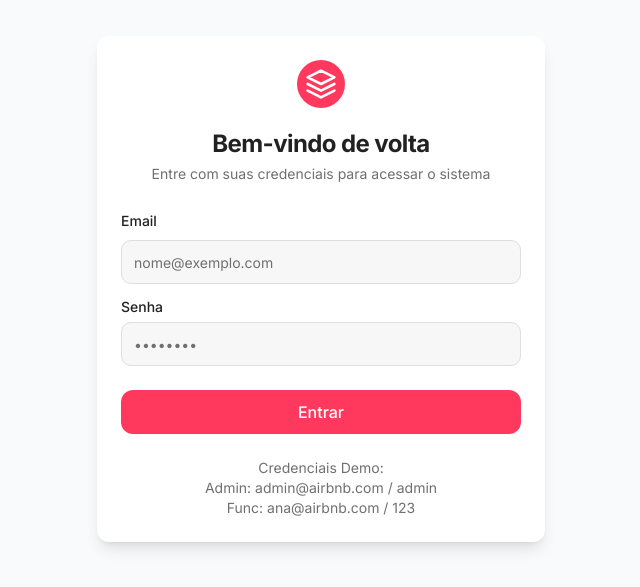
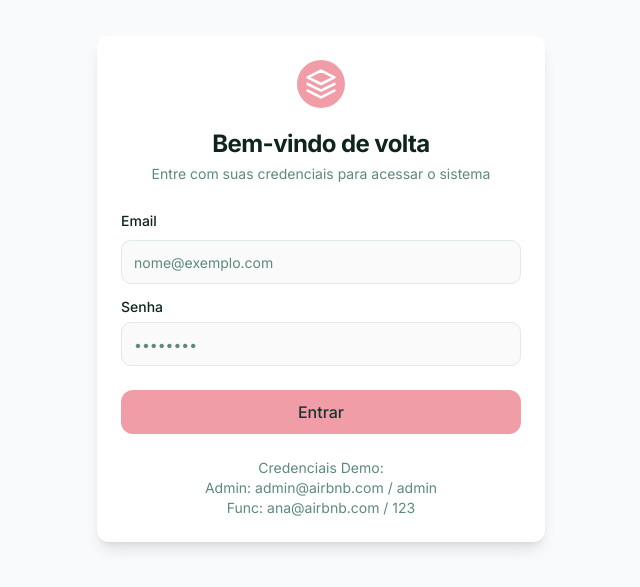
Before and after one commit to jefersonz2play-alt/sistema-financeiro-nesamua-gu9x24o51, a React (Vite) app: page /login in a window 1280 px wide. Shown: the part 111-698 px from the top of the page, without its empty margins (319-959 px from the left). Built offline with nearby package versions, Linux system fonts and the light colour scheme.

Commit message:
Refactor UI and add customer/employee association

```diff
--- a/src/components/cash-flow/AddTransactionDialog.tsx
+++ b/src/components/cash-flow/AddTransactionDialog.tsx
@@ -23,6 +23,7 @@ import {
   FormItem,
   FormLabel,
   FormMessage,
+  FormDescription,
 } from '@/components/ui/form'
 import { Input } from '@/components/ui/input'
 import {
@@ -39,6 +40,7 @@ import {
 } from '@/components/ui/popover'
 import { Calendar } from '@/components/ui/calendar'
 import { cn } from '@/lib/utils'
+import useDataStore from '@/stores/useDataStore'
 
 const formSchema = z.object({
   description: z.string().min(2, {
@@ -53,6 +55,9 @@ const formSchema = z.object({
   date: z.date({
     required_error: 'Selecione uma data.',
   }),
+  customerId: z.string().optional(),
+  employeeId: z.string().optional(),
+  employeePayment: z.string().optional(),
 })
 
 interface AddTransactionDialogProps {
@@ -61,11 +66,15 @@ interface AddTransactionDialogProps {
     amount: number
     type: 'entry' | 'exit'
     date: Date
+    customerId?: string
+    employeeId?: string
+    employeePayment?: number
   }) => void
 }
 
 export function AddTransactionDialog({ onAdd }: AddTransactionDialogProps) {
   const [open, setOpen] = useState(false)
+  const { customers, employees } = useDataStore()
 
   const form = useForm<z.infer<typeof formSchema>>({
     resolver: zodResolver(formSchema),
@@ -74,15 +83,41 @@ export function AddTransactionDialog({ onAdd }: AddTransactionDialogProps) {
       amount: '',
       type: 'entry',
       date: new Date(),
+      customerId: undefined,
+      employeeId: undefined,
+      employeePayment: '',
     },
   })
 
+  const watchType = form.watch('type')
+
   function onSubmit(values: z.infer<typeof formSchema>) {
+    // Validation for associations if it is an entry
+    if (values.type === 'entry') {
+      if (!values.customerId) {
+        form.setError('customerId', {
+          message: 'Selecione um cliente para esta entrada.',
+        })
+        return
+      }
+      if (!values.employeeId) {
+        form.setError('employeeId', {
+          message: 'Selecione um funcionário responsável.',
+        })
+        return
+      }
+    }
+
     onAdd({
       description: values.description,
       amount: Number(values.amount),
       type: values.type,
       date: values.date,
+      customerId: values.customerId,
+      employeeId: values.employeeId,
+      employeePayment: values.employeePayment
+        ? Number(values.employeePayment)
+        : 0,
     })
     form.reset()
     setOpen(false)
@@ -91,16 +126,16 @@ export function AddTransactionDialog({ onAdd }: AddTransactionDialogProps) {
   return (
     <Dialog open={open} onOpenChange={setOpen}>
       <DialogTrigger asChild>
-        <Button className="rounded-full shadow-lg hover:shadow-xl transition-all duration-300 gap-2 h-12 px-6">
+        <Button className="rounded-full shadow-lg hover:shadow-xl transition-all duration-300 gap-2 h-12 px-6 bg-primary text-primary-foreground hover:bg-primary/90">
           <Plus className="w-5 h-5" />
-          Adicionar Movimentação
+          Nova Movimentação
         </Button>
       </DialogTrigger>
-      <DialogContent className="sm:max-w-[425px] rounded-xl">
+      <DialogContent className="sm:max-w-[500px] rounded-xl max-h-[90vh] overflow-y-auto">
         <DialogHeader>
           <DialogTitle>Nova Movimentação</DialogTitle>
           <DialogDescription>
-            Adicione uma nova entrada ou saída ao fluxo de caixa.
+            Registre uma entrada de serviço ou saída de caixa.
           </DialogDescription>
         </DialogHeader>
         <Form {...form}>
@@ -110,7 +145,7 @@ export function AddTransactionDialog({ onAdd }: AddTransactionDialogProps) {
               name="type"
               render={({ field }) => (
                 <FormItem>
-                  <FormLabel>Tipo</FormLabel>
+                  <FormLabel>Tipo de Movimentação</FormLabel>
                   <Select
                     onValueChange={field.onChange}
                     defaultValue={field.value}
@@ -121,8 +156,38 @@ export function AddTransactionDialog({ onAdd }: AddTransactionDialogProps) {
                       </SelectTrigger>
                     </FormControl>
                     <SelectContent>
-                      <SelectItem value="entry">Entrada</SelectItem>
-                      <SelectItem value="exit">Saída</SelectItem>
+                      <SelectItem value="entry">Entrada (Serviço)</SelectItem>
+                      <SelectItem value="exit">Saída (Despesa)</SelectItem>
+                    </SelectContent>
+                  </Select>
+                  <FormMessage />
+                </FormItem>
+              )}
+            />
+
+            {watchType === 'entry' && (
+              <div className="grid grid-cols-2 gap-4">
+                <FormField
+                  control={form.control}
+                  name="customerId"
+                  render={({ field }) => (
+                    <FormItem>
+                      <FormLabel>Cliente</FormLabel>
+                      <Select
+                        onValueChange={field.onChange}
+                        defaultValue={field.value}
+                      >
+                        <FormControl>
+                          <SelectTrigger>
+                            <SelectValue placeholder="Selecione..." />
+                          </SelectTrigger>
+                        </FormControl>
+                        <SelectContent>
+                          {customers.map((c) => (
+                            <SelectItem key={c.id} value={c.id}>
+                              {c.name}
+                            </SelectItem>
+                          ))}
                         </SelectContent>
                       </Select>
                       <FormMessage />
@@ -131,23 +196,55 @@ export function AddTransactionDialog({ onAdd }: AddTransactionDialogProps) {
                 />
                 <FormField
                   control={form.control}
+                  name="employeeId"
+                  render={({ field }) => (
+                    <FormItem>
+                      <FormLabel>Funcionário</FormLabel>
+                      <Select
+                        onValueChange={field.onChange}
+                        defaultValue={field.value}
+                      >
+                        <FormControl>
+                          <SelectTrigger>
+                            <SelectValue placeholder="Selecione..." />
+                          </SelectTrigger>
+                        </FormControl>
+                        <SelectContent>
+                          {employees.map((e) => (
+                            <SelectItem key={e.id} value={e.id}>
+                              {e.name}
+                            </SelectItem>
+                          ))}
+                        </SelectContent>
+                      </Select>
+                      <FormMessage />
+                    </FormItem>
+                  )}
+                />
+              </div>
+            )}
+
+            <FormField
+              control={form.control}
               name="description"
               render={({ field }) => (
                 <FormItem>
                   <FormLabel>Descrição</FormLabel>
                   <FormControl>
-                    <Input placeholder="Ex: Venda de produtos" {...field} />
+                    <Input placeholder="Ex: Box Braids Jumbo" {...field} />
                   </FormControl>
                   <FormMessage />
                 </FormItem>
               )}
             />
+
+            <div className="grid grid-cols-2 gap-4">
               <FormField
                 control={form.control}
                 name="amount"
                 render={({ field }) => (
                   <FormItem>
-                  <FormLabel>Valor (R$)</FormLabel>
+                    <FormLabel>Valor Total (R$)</FormLabel>
                     <FormControl>
                       <Input
                         placeholder="0.00"
@@ -160,6 +257,32 @@ export function AddTransactionDialog({ onAdd }: AddTransactionDialogProps) {
                   </FormItem>
                 )}
               />
+
+              {watchType === 'entry' && (
+                <FormField
+                  control={form.control}
+                  name="employeePayment"
+                  render={({ field }) => (
+                    <FormItem>
+                      <FormLabel>Repasse (R$)</FormLabel>
+                      <FormControl>
+                        <Input
+                          placeholder="0.00"
+                          type="number"
+                          step="0.01"
+                          {...field}
+                        />
+                      </FormControl>
+                      <FormDescription className="text-xs">
+                        Valor pago ao funcionário.
+                      </FormDescription>
+                      <FormMessage />
+                    </FormItem>
+                  )}
+                />
+              )}
+            </div>
+
             <FormField
               control={form.control}
               name="date"
@@ -200,7 +323,7 @@ export function AddTransactionDialog({ onAdd }: AddTransactionDialogProps) {
             />
             <DialogFooter className="pt-4">
               <Button type="submit" className="w-full rounded-full">
-                Salvar Movimentação
+                Registrar Movimentação
               </Button>
             </DialogFooter>
           </form>
--- a/src/main.css
+++ b/src/main.css
@@ -6,77 +6,77 @@
 
 @layer base {
   :root {
-    /* Airbnb Inspired Colors */
-    --background: 0 0% 97%; /* #F7F7F7 */
-    --foreground: 0 0% 13%; /* #222222 */
+    /* NesaMua Brand Colors */
+    --background: 0 0% 98%; /* Light Background */
+    --foreground: 166 40% 10%; /* Dark Teal Text */
 
-    --card: 0 0% 100%; /* #FFFFFF */
-    --card-foreground: 0 0% 13%;
+    --card: 0 0% 100%;
+    --card-foreground: 166 40% 10%;
 
     --popover: 0 0% 100%;
-    --popover-foreground: 0 0% 13%;
+    --popover-foreground: 166 40% 10%;
 
-    --primary: 349 100% 61%; /* #FF385C (Airbnb Coral) */
-    --primary-foreground: 0 0% 100%;
+    --primary: 353 75% 78%; /* Soft Pink */
+    --primary-foreground: 166 40% 15%; /* Dark Teal on Pink */
 
-    --secondary: 0 0% 96%;
-    --secondary-foreground: 0 0% 13%;
+    --secondary: 166 30% 96%; /* Very Light Teal */
+    --secondary-foreground: 166 40% 15%;
 
-    --muted: 0 0% 96%;
-    --muted-foreground: 0 0% 44%; /* #717171 */
+    --muted: 166 20% 96%;
+    --muted-foreground: 166 20% 45%;
 
-    --accent: 0 0% 96%;
-    --accent-foreground: 0 0% 13%;
+    --accent: 353 75% 96%; /* Very Light Pink */
+    --accent-foreground: 166 40% 15%;
 
-    --destructive: 349 100% 61%;
+    --destructive: 353 75% 60%; /* Red/Pinkish Destructive */
     --destructive-foreground: 0 0% 100%;
 
-    --border: 0 0% 87%; /* #DDDDDD */
-    --input: 0 0% 87%;
-    --ring: 349 100% 61%;
+    --border: 166 20% 90%;
+    --input: 166 20% 90%;
+    --ring: 353 75% 78%;
 
     --radius: 0.75rem; /* 12px */
 
-    /* Sidebar Variables */
-    --sidebar-background: 0 0% 100%;
-    --sidebar-foreground: 0 0% 13%;
-    --sidebar-primary: 349 100% 61%;
-    --sidebar-primary-foreground: 0 0% 100%;
-    --sidebar-accent: 0 0% 97%;
-    --sidebar-accent-foreground: 349 100% 61%;
-    --sidebar-border: 0 0% 92%;
-    --sidebar-ring: 349 100% 61%;
+    /* Sidebar Variables - Dark Teal Theme */
+    --sidebar-background: 166 40% 17%; /* Dark Green/Teal from Logo */
+    --sidebar-foreground: 353 75% 95%; /* Light Pink/White Text */
+    --sidebar-primary: 353 75% 78%; /* Soft Pink Active */
+    --sidebar-primary-foreground: 166 40% 15%;
+    --sidebar-accent: 166 40% 25%; /* Lighter Green Hover */
+    --sidebar-accent-foreground: 353 75% 95%;
+    --sidebar-border: 166 40% 25%;
+    --sidebar-ring: 353 75% 78%;
   }
 
   .dark {
-    --background: 240 10% 3.9%;
-    --foreground: 0 0% 98%;
-    --card: 240 10% 3.9%;
-    --card-foreground: 0 0% 98%;
-    --popover: 240 10% 3.9%;
-    --popover-foreground: 0 0% 98%;
-    --primary: 349 100% 61%;
-    --primary-foreground: 0 0% 98%;
-    --secondary: 240 3.7% 15.9%;
-    --secondary-foreground: 0 0% 98%;
-    --muted: 240 3.7% 15.9%;
-    --muted-foreground: 240 5% 64.9%;
-    --accent: 240 3.7% 15.9%;
-    --accent-foreground: 0 0% 98%;
+    --background: 166 40% 10%;
+    --foreground: 353 75% 95%;
+    --card: 166 40% 12%;
+    --card-foreground: 353 75% 95%;
+    --popover: 166 40% 12%;
+    --popover-foreground: 353 75% 95%;
+    --primary: 353 75% 78%;
+    --primary-foreground: 166 40% 15%;
+    --secondary: 166 30% 20%;
+    --secondary-foreground: 353 75% 95%;
+    --muted: 166 30% 20%;
+    --muted-foreground: 166 20% 70%;
+    --accent: 166 30% 20%;
+    --accent-foreground: 353 75% 95%;
     --destructive: 0 62.8% 30.6%;
     --destructive-foreground: 0 0% 98%;
-    --border: 240 3.7% 15.9%;
-    --input: 240 3.7% 15.9%;
-    --ring: 240 4.9% 83.9%;
+    --border: 166 30% 20%;
+    --input: 166 30% 20%;
+    --ring: 353 75% 78%;
 
-    --sidebar-background: 240 5.9% 10%;
-    --sidebar-foreground: 240 4.8% 95.9%;
-    --sidebar-primary: 349 100% 61%;
-    --sidebar-primary-foreground: 0 0% 100%;
-    --sidebar-accent: 240 3.7% 15.9%;
-    --sidebar-accent-foreground: 240 4.8% 95.9%;
-    --sidebar-border: 240 3.7% 15.9%;
-    --sidebar-ring: 349 100% 61%;
+    --sidebar-background: 166 40% 10%;
+    --sidebar-foreground: 353 75% 95%;
+    --sidebar-primary: 353 75% 78%;
+    --sidebar-primary-foreground: 166 40% 15%;
+    --sidebar-accent: 166 30% 20%;
+    --sidebar-accent-foreground: 353 75% 95%;
+    --sidebar-border: 166 30% 20%;
+    --sidebar-ring: 353 75% 78%;
   }
 }
 
--- a/src/stores/useDataStore.ts
+++ b/src/stores/useDataStore.ts
@@ -27,58 +27,12 @@ interface DataContextType {
   deleteService: (id: string) => void
 }
 
-const INITIAL_TRANSACTIONS: Transaction[] = [
-  {
-    id: '1',
-    date: '2023-10-25',
-    description: 'Venda de Serviços',
-    type: 'entry',
-    amount: 1500.0,
-    balanceAfter: 1500.0,
-  },
-  {
-    id: '2',
-    date: '2023-10-26',
-    description: 'Pagamento de Fornecedor',
-    type: 'exit',
-    amount: 350.5,
-    balanceAfter: 1149.5,
-  },
-]
-
-const INITIAL_SERVICES: Service[] = [
-  {
-    id: 's1',
-    name: 'Corte Masculino',
-    description: 'Corte tradicional com tesoura ou máquina',
-    payout: 30,
-  },
-  {
-    id: 's2',
-    name: 'Barba',
-    description: 'Modelagem de barba com toalha quente',
-    payout: 25,
-  },
-  {
-    id: 's3',
-    name: 'Corte + Barba',
-    description: 'Combo completo',
-    payout: 50,
-  },
-  {
-    id: 's4',
-    name: 'Acabamento',
-    description: 'Pézinho e contornos',
-    payout: 15,
-  },
-]
-
 const INITIAL_EMPLOYEES: Employee[] = [
   {
     id: '1',
     name: 'Ana Silva',
     pix: '123.456.789-00',
-    email: 'ana@airbnb.com',
+    email: 'ana@nesamua.com',
     password: '123',
     quantities: { s1: 5, s2: 3 },
     paidAmount: 100,
@@ -89,33 +43,12 @@ const INITIAL_EMPLOYEES: Employee[] = [
     id: '2',
     name: 'Carlos Oliveira',
     pix: 'ana.silva@email.com',
-    email: 'carlos@airbnb.com',
+    email: 'carlos@nesamua.com',
     password: '123',
     quantities: { s3: 2 },
     paidAmount: 0,
     status: 'open',
     lastUpdated: new Date().toISOString(),
-  },
-]
-
-const INITIAL_PRODUCTS: Product[] = [
-  {
-    id: 'p1',
-    name: 'Shampoo Mentolado',
-    brand: 'FreshMen',
-    type: 'Cabelo',
-  },
-  {
-    id: 'p2',
-    name: 'Óleo para Barba',
-    brand: 'Barbudo',
-    type: 'Barba',
-  },
-  {
-    id: 'p3',
-    name: 'Pomada Modeladora',
-    brand: 'StyleFix',
-    type: 'Finalização',
   },
 ]
 
@@ -133,6 +66,76 @@ const INITIAL_CUSTOMERS: Customer[] = [
     email: 'julia@email.com',
     phone: '(11) 98888-2222',
     birthday: new Date('1995-10-20'),
+  },
+]
+
+const INITIAL_TRANSACTIONS: Transaction[] = [
+  {
+    id: '1',
+    date: '2023-10-25',
+    description: 'Tranças Box Braids',
+    type: 'entry',
+    amount: 350.0,
+    balanceAfter: 350.0,
+    customerId: 'c2',
+    employeeId: '1',
+    employeePayment: 150.0,
+  },
+  {
+    id: '2',
+    date: '2023-10-26',
+    description: 'Pagamento de Fornecedor (Cabelo)',
+    type: 'exit',
+    amount: 120.0,
+    balanceAfter: 230.0,
+  },
+]
+
+const INITIAL_SERVICES: Service[] = [
+  {
+    id: 's1',
+    name: 'Box Braids',
+    description: 'Tranças soltas com jumbo',
+    payout: 100,
+  },
+  {
+    id: 's2',
+    name: 'Nagô Desenhada',
+    description: 'Trança rasteira com desenho',
+    payout: 60,
+  },
+  {
+    id: 's3',
+    name: 'Twist',
+    description: 'Torcidinho com ou sem extensão',
+    payout: 90,
+  },
+  {
+    id: 's4',
+    name: 'Manutenção',
+    description: 'Manutenção de frente e nuca',
+    payout: 50,
+  },
+]
+
+const INITIAL_PRODUCTS: Product[] = [
+  {
+    id: 'p1',
+    name: 'Jumbo Premium',
+    brand: 'Ser Mulher',
+    type: 'Fibra',
+  },
+  {
+    id: 'p2',
+    name: 'Gel Cola',
+    brand: 'Arvensis',
+    type: 'Finalizador',
+  },
+  {
+    id: 'p3',
+    name: 'Anéis de Trança',
+    brand: 'Acessórios',
+    type: 'Decoração',
   },
 ]
 
--- a/src/types.ts
+++ b/src/types.ts
@@ -9,6 +9,9 @@ export interface Transaction {
   type: TransactionType
   amount: number
   balanceAfter: number
+  customerId?: string // Linked customer
+  employeeId?: string // Linked employee
+  employeePayment?: number // Payment allocated to employee
 }
 
 export interface Employee {
```
Also changed, not shown: src/components/AppSidebar.tsx (+24 -14 lines), src/components/Layout.tsx (+11 -5 lines), src/components/cash-flow/TransactionTable.tsx (+31 -10 lines), src/pages/EmployeePayments.tsx (+44 -3 lines), src/pages/Index.tsx (+8 -2 lines), 5 other files (tests, documents, lock files or other folders). Lines whose indentation alone changed are shown as unchanged.
